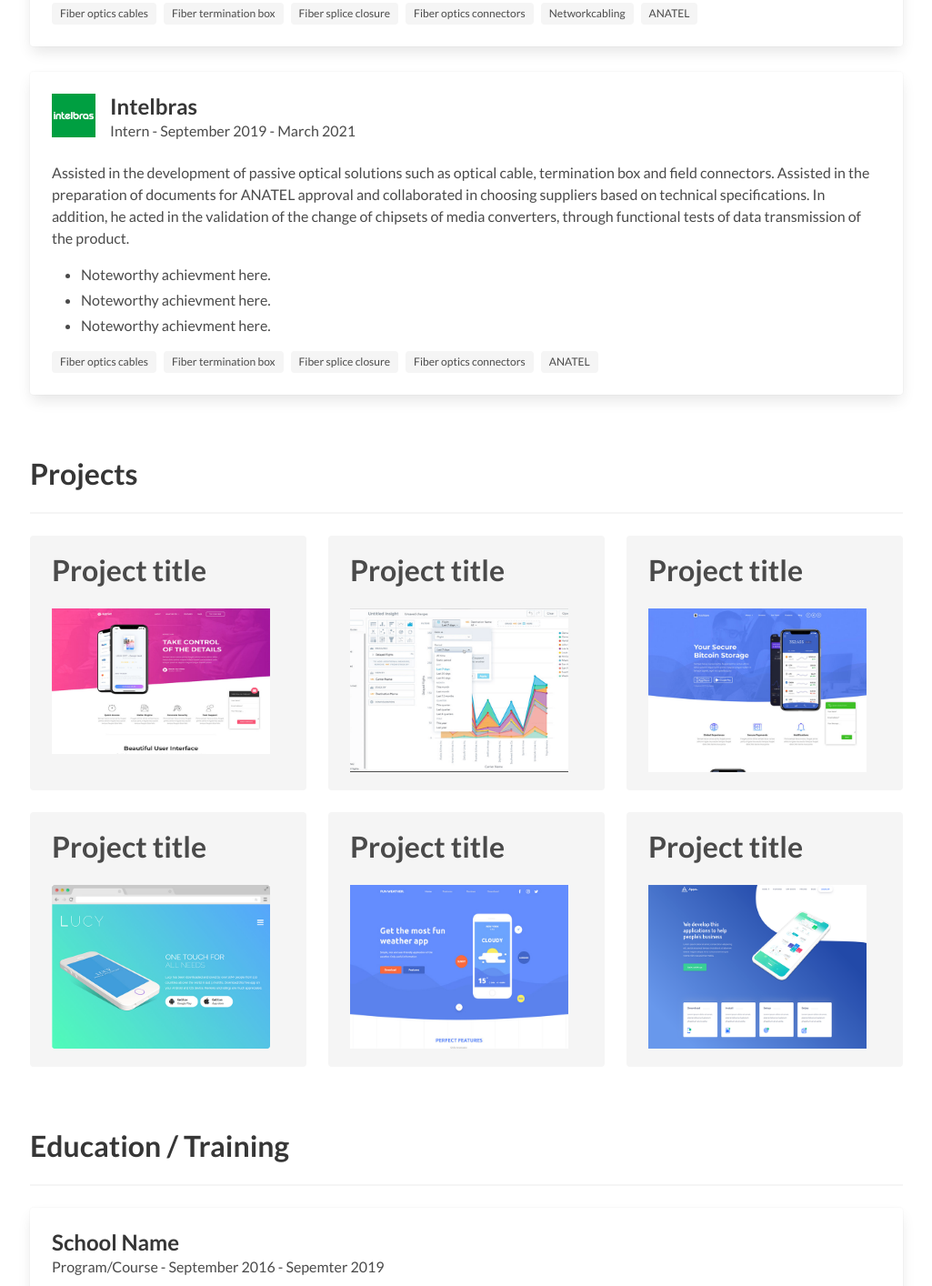
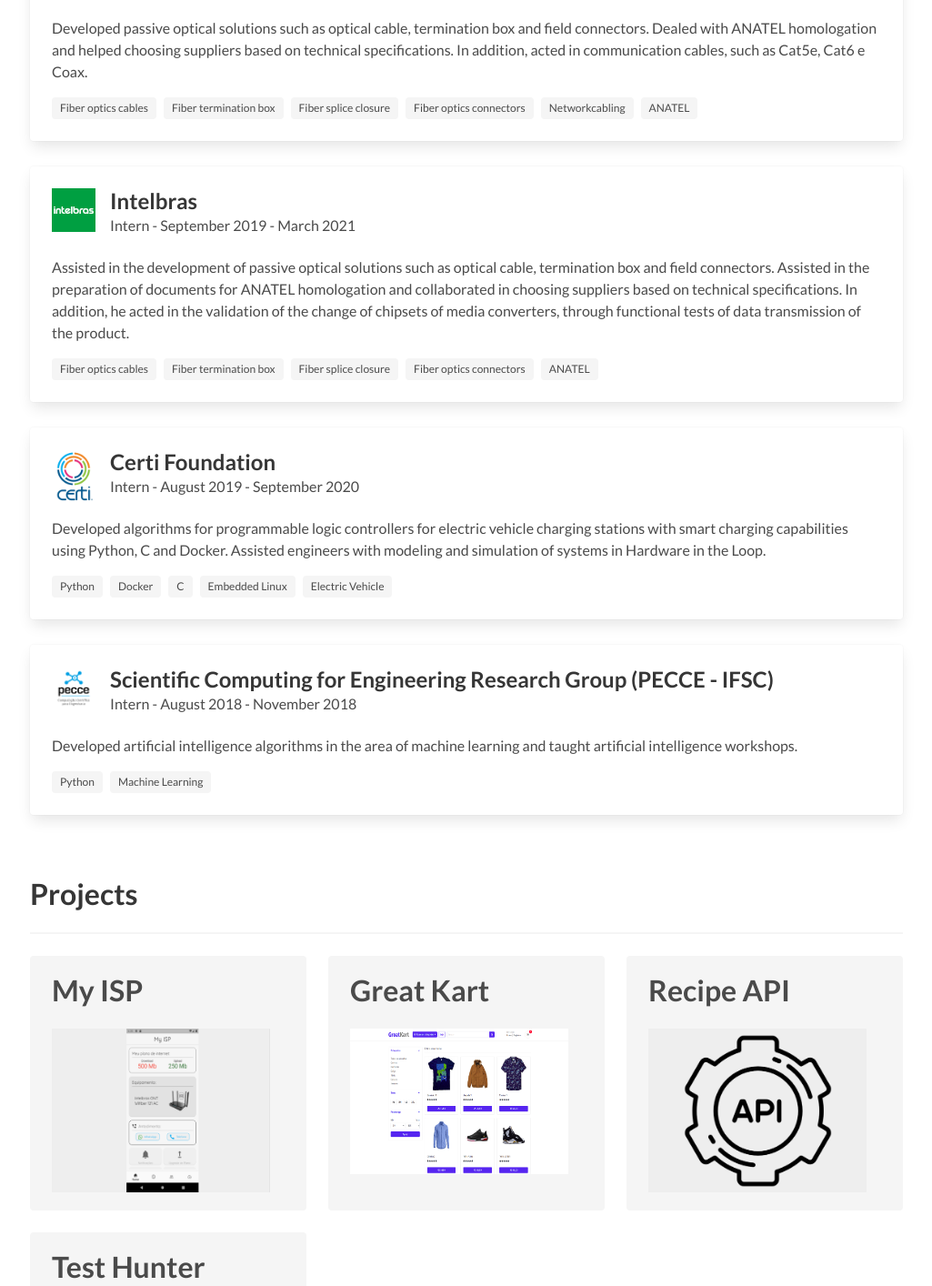
Before and after one commit to Hillerr/Hillerr.github.io, a plain HTML site: page index.html in a window 1280 px wide. Shown: the part 942-2356 px from the top of the page at 91% size, without its empty margins (127-1152 px from the left). Drawn offline with Linux system fonts and the light colour scheme.

Commit message:
Adding projects and experience company logos

```diff
--- a/index.html
+++ b/index.html
@@ -56,11 +56,18 @@
     <div class="container">
       <h1 class="title">About Me</h1>
       <hr />
-      <p>Lorem ipsum dolor sit amet, consectetur adipiscing elit, sed do eiusmod tempor incididunt ut labore et dolore
-        magna aliqua. Ut enim ad minim veniam, quis nostrud exercitation ullamco laboris nisi ut aliquip ex ea commodo
-        consequat. Duis aute irure dolor in reprehenderit in voluptate velit esse cillum dolore eu fugiat nulla
-        pariatur. Excepteur sint occaecat cupidatat non proident, sunt in culpa qui officia deserunt mollit anim id est
-        laborum.</p>
+      <p>Product Development Analyst at Intelbras</p>
+      <br>
+      <p>Technology and web & mobile development enthusiast.</p>
+      <br>
+      <p>Passionate about innovation and solving problems through programming.</p>
+      <br>
+      <p>“A gente pode começar
+        a verificar os 'porque não' e
+        começar a criar os 'porque sim'.”
+        </p>
+      <p>(Ozires Silva)</p>
+
     </div>
   </section>
   <section class="section">
@@ -81,10 +88,9 @@
             </div>
           </div>
           <div class="content">
-            <p>Developed fiber optics related solutions, as optical fied connectors, network cables and fiber optics termination boxes</p>
-            <ul>
-              <li>Developed automation tests for fiber optics components.</li>
-            </ul>
+            <p>Developed passive optical solutions such as optical cable, termination box and field connectors.
+              Dealed with ANATEL homologation and helped choosing suppliers based on technical specifications.
+              In addition, acted in communication cables, such as Cat5e, Cat6 e Coax.</p>
             <div class="tags">
               <span class="tag">Fiber optics cables</span>
               <span class="tag">Fiber termination box</span>
@@ -112,20 +118,70 @@
           </div>
           <div class="content">
             <p>Assisted in the development of passive optical solutions such as optical cable, termination box and field connectors.
-              Assisted in the preparation of documents for ANATEL approval and collaborated in choosing suppliers based on technical specifications.
+              Assisted in the preparation of documents for ANATEL homologation and collaborated in choosing suppliers based on technical specifications.
               In addition, he acted in the validation of the change of chipsets of media converters,
               through functional tests of data transmission of the product.</p>
-            <ul>
-              <li>Noteworthy achievment here.</li>
-              <li>Noteworthy achievment here.</li>
-              <li>Noteworthy achievment here.</li>
-            </ul>
             <div class="tags">
               <span class="tag">Fiber optics cables</span>
               <span class="tag">Fiber termination box</span>
               <span class="tag">Fiber splice closure</span>
               <span class="tag">Fiber optics connectors</span>
               <span class="tag">ANATEL</span>
+            </div>
+          </div>
+        </div>
+      </div>
+      <div class="card card-gap">
+        <div class="card-content">
+          <div class="media">
+            <div class="media-left">
+              <figure class="image is-48x48">
+                <img src="img/CERTI.png" alt="Placeholder image">
+              </figure>
+            </div>
+            <div class="media-content">
+              <p class="title is-4">Certi Foundation</p>
+              <p class="subtitle is-6">Intern - <time datetime="2018-1">August 2019</time> - <time
+                  datetime="2017-9">September 2020</time></p>
+            </div>
+          </div>
+          <div class="content">
+            <p>
+              Developed algorithms for programmable logic controllers for electric vehicle charging stations
+              with smart charging capabilities using Python, C and Docker.
+              Assisted engineers with modeling and simulation of systems in Hardware in the Loop.
+            </p>
+            <div class="tags">
+              <span class="tag">Python</span>
+              <span class="tag">Docker</span>
+              <span class="tag">C</span>
+              <span class="tag">Embedded Linux</span>
+              <span class="tag">Electric Vehicle</span>
+            </div>
+          </div>
+        </div>
+      </div>
+      <div class="card card-gap">
+        <div class="card-content">
+          <div class="media">
+            <div class="media-left">
+              <figure class="image is-48x48">
+                <img src="img/PECCE-IFSC.png" alt="Placeholder image">
+              </figure>
+            </div>
+            <div class="media-content">
+              <p class="title is-4">Scientific Computing for Engineering Research Group (PECCE - IFSC)</p>
+              <p class="subtitle is-6">Intern - <time datetime="2018-1">August 2018</time> - <time
+                  datetime="2017-9">November 2018</time></p>
+            </div>
+          </div>
+          <div class="content">
+            <p>
+              Developed artificial intelligence algorithms in the area of machine learning and taught artificial intelligence workshops.
+            </p>
+            <div class="tags">
+              <span class="tag">Python</span>
+              <span class="tag">Machine Learning</span>
             </div>
           </div>
         </div>
@@ -142,25 +198,25 @@
           <div class="tile">
             <div class="tile is-parent">
               <article class="tile is-child notification">
-                <p class="title">Project title</p>
-                <figure class="image is-3by2">
-                  <img class="modal-trigger" data-target="project-1-modal" src="img/project-1-cover.png">
+                <p class="title">My ISP</p>
+                <figure class="image is-4by3">
+                  <img class="modal-trigger" data-target="project-1-modal" src="img/my_isp.png">
                 </figure>
               </article>
             </div>
             <div class="tile is-parent">
               <article class="tile is-child notification">
-                <p class="title">Project title</p>
-                <figure class="image is-4by3">
-                  <img class="modal-trigger" data-target="project-2-modal" src="img/project-2-cover.png">
+                <p class="title">Great Kart</p>
+                <figure class="image is-3by2">
+                  <img class="modal-trigger" data-target="project-2-modal" src="img/great-kart.png">
                 </figure>
               </article>
             </div>
             <div class="tile is-parent">
               <article class="tile is-child notification">
-                <p class="title">Project title</p>
+                <p class="title">Recipe API</p>
                 <figure class="image is-4by3">
-                  <img class="modal-trigger" data-target="project-3-modal" src="img/project-3-cover.png">
+                  <img class="modal-trigger" data-target="project-3-modal" src="img/api.png">
                 </figure>
               </article>
             </div>
@@ -172,27 +228,17 @@
           <div class="tile">
             <div class="tile is-parent">
               <article class="tile is-child notification">
-                <p class="title">Project title</p>
-                <figure class="image is-4by3">
-                  <img class="modal-trigger" data-target="project-4-modal" src="img/project-4-cover.png">
+                <p class="title">Test Hunter</p>
+                <figure class="image is-3by2">
+                  <img class="modal-trigger" data-target="project-4-modal" src="img/test_hunter_dashboard.png">
                 </figure>
               </article>
             </div>
             <div class="tile is-parent">
-              <article class="tile is-child notification">
-                <p class="title">Project title</p>
-                <figure class="image is-4by3">
-                  <img class="modal-trigger" data-target="project-5-modal" src="img/project-5-cover.png">
-                </figure>
-              </article>
+
             </div>
             <div class="tile is-parent">
-              <article class="tile is-child notification">
-                <p class="title">Project title</p>
-                <figure class="image is-4by3">
-                  <img class="modal-trigger" data-target="project-6-modal" src="img/project-6-cover.png">
-                </figure>
-              </article>
+
             </div>
           </div>
         </div>
```
Also changed, not shown: img/CERTI.png (added), img/PECCE-IFSC.png (added), img/api.png (added), img/great-kart.png (added), img/my_ISP.png (added), img/my_isp.png (added), img/test_hunter.png (added), img/test_hunter_dashboard.png (added).
